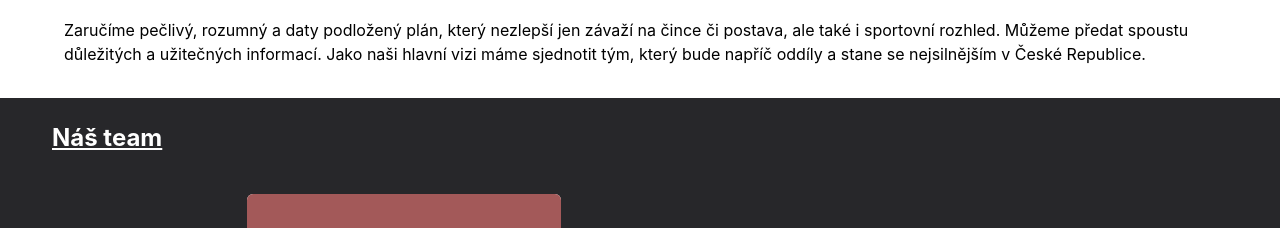
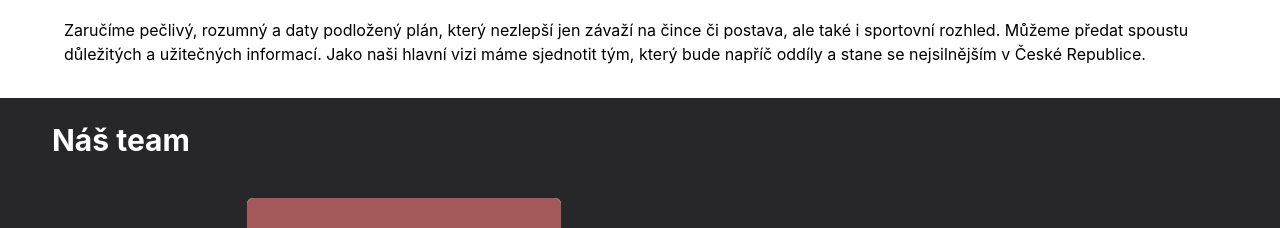
Before and after one commit to aeggydev/lbs-system, a Next.js app: page / in a window 1280 px wide. Shown: the part 870-1098 px from the top of the page. Built offline with nearby package versions, Linux system fonts and the light colour scheme.

Commit message:
Make Our team header look in order with the others

```diff
--- a/pages/index.tsx
+++ b/pages/index.tsx
@@ -30,7 +30,7 @@ const Home: NextPage = () => {
       </div>
       <About />
       <div className="bg-zinc-800 p-6 scroll-m-16" id="coaches">
-        <div className="pl-7 text-2xl mb-5 underline font-bold text-white pb-5">
+        <div className="pl-7 text-3xl mb-5 font-bold text-white pb-5">
           Náš team
         </div>
         <div className="px-36 flex flex-col gap-8">
```
